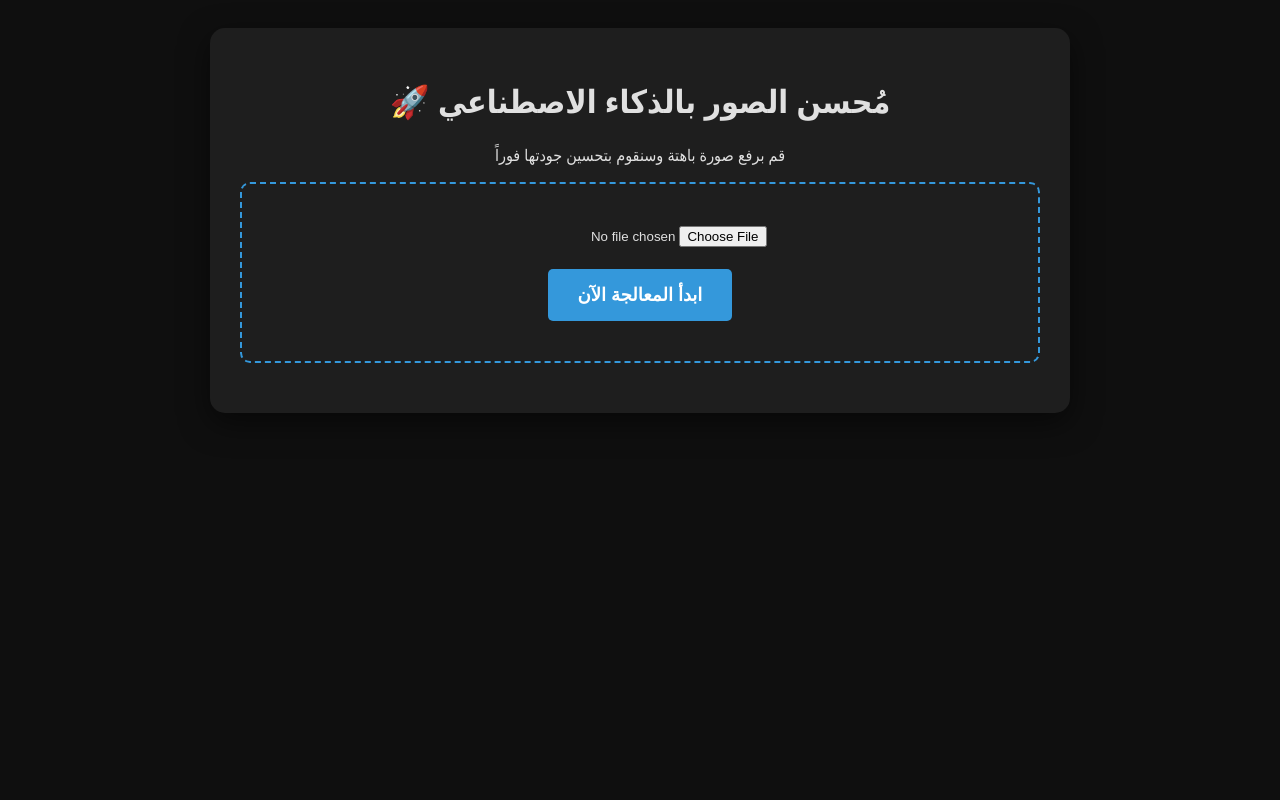
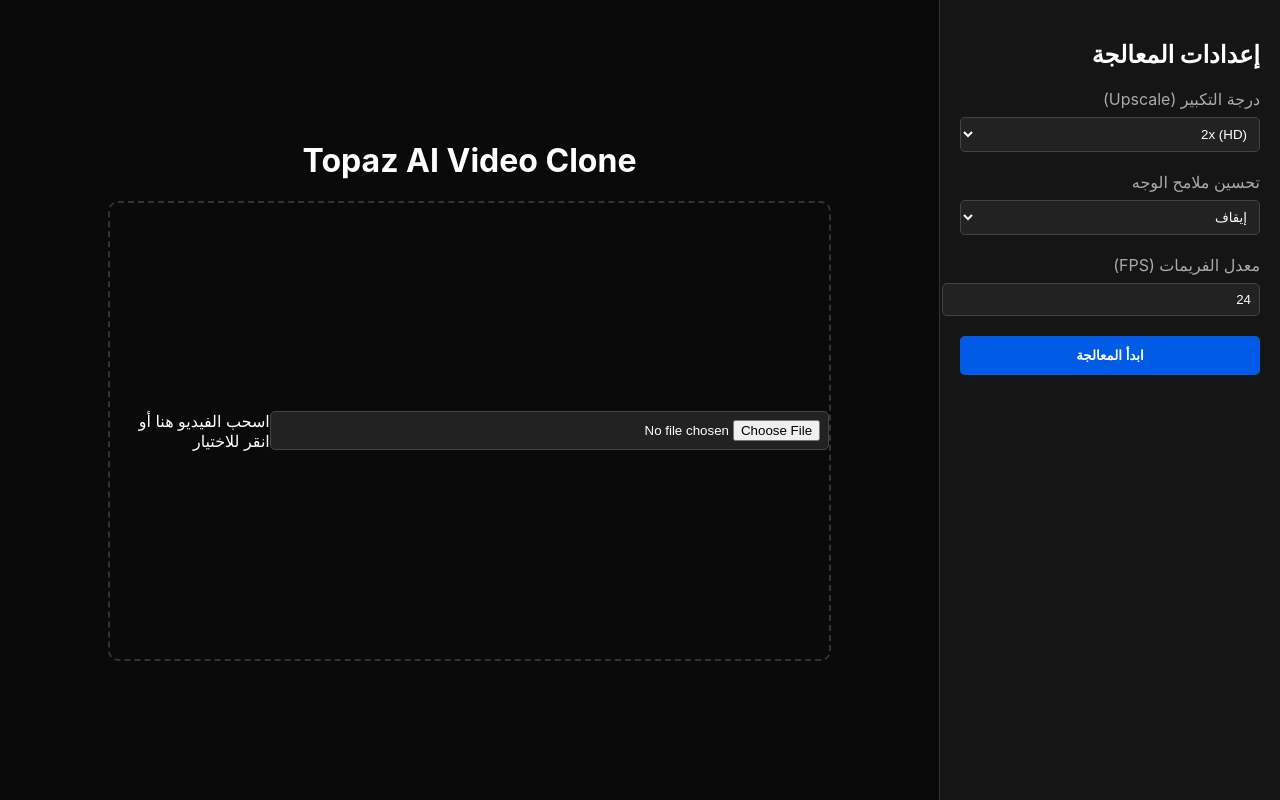
Before and after one commit to ferjegeeh-droid/Ni, a FastAPI app: page / in a window 1280 px wide. Run offline with FastAPI, Linux system fonts and the light colour scheme.

Commit message:
Update HTML structure for video processing feature

```diff
--- a/templates/index.html
+++ b/templates/index.html
@@ -2,130 +2,98 @@
 <html lang="ar" dir="rtl">
 <head>
     <meta charset="UTF-8">
-    <meta name="viewport" content="width=device-width, initial-scale=1.0">
-    <title>مُحسن الصور الذكي | Topaz Clone</title>
+    <title>Topaz AI Video Web</title>
     <style>
-        body {
-            font-family: 'Segoe UI', Tahoma, Geneva, Verdana, sans-serif;
-            text-align: center;
-            padding: 20px;
-            background: #0f0f0f;
-            color: #e0e0e0;
-        }
-        .container {
-            max-width: 800px;
-            margin: auto;
-            background: #1e1e1e;
-            padding: 30px;
-            border-radius: 15px;
-            box-shadow: 0 10px 30px rgba(0,0,0,0.5);
-        }
-        .upload-box {
-            border: 2px dashed #3498db;
-            padding: 40px;
-            border-radius: 10px;
-            margin-bottom: 20px;
-            transition: 0.3s;
-        }
-        .upload-box:hover {
-            border-color: #2ecc71;
-            background: #252525;
-        }
-        button {
-            background: #3498db;
-            color: white;
-            border: none;
-            padding: 15px 30px;
-            border-radius: 5px;
-            cursor: pointer;
-            font-size: 18px;
-            font-weight: bold;
-        }
-        button:hover { background: #2980b9; }
-        #loading {
-            display: none;
-            margin-top: 20px;
-            color: #f1c40f;
-        }
-        #result img {
-            max-width: 100%;
-            border-radius: 10px;
-            margin-top: 20px;
-            border: 2px solid #333;
-        }
-        .download-btn {
-            display: inline-block;
-            margin-top: 20px;
-            background: #27ae60;
-            color: white;
-            text-decoration: none;
-            padding: 10px 20px;
-            border-radius: 5px;
-        }
+        body { font-family: 'Inter', sans-serif; background: #0a0a0a; color: white; display: flex; height: 100vh; margin: 0; }
+        /* القائمة الجانبية للإعدادات */
+        .sidebar { width: 300px; background: #151515; padding: 20px; border-left: 1px solid #333; }
+        .main-content { flex: 1; display: flex; flex-direction: column; align-items: center; justify-content: center; padding: 20px; }
+        .setting-group { margin-bottom: 20px; }
+        label { display: block; margin-bottom: 8px; color: #aaa; }
+        select, input { width: 100%; background: #222; border: 1px solid #444; color: white; padding: 8px; border-radius: 5px; }
+        .preview-box { width: 80%; height: 60%; border: 2px dashed #333; border-radius: 10px; display: flex; align-items: center; justify-content: center; position: relative; }
+        .btn-primary { background: #005ce6; color: white; border: none; padding: 12px 25px; border-radius: 5px; cursor: pointer; width: 100%; font-weight: bold; }
+        #status { margin-top: 15px; color: #00ff00; display: none; }
+        video { max-width: 100%; max-height: 100%; border-radius: 8px; }
     </style>
 </head>
 <body>
 
-<div class="container">
-    <h1>مُحسن الصور بالذكاء الاصطناعي 🚀</h1>
-    <p>قم برفع صورة باهتة وسنقوم بتحسين جودتها فوراً</p>
+<div class="sidebar">
+    <h2>إعدادات المعالجة</h2>
 
-    <div class="upload-box">
-        <input type="file" id="imageInput" accept="image/*">
-        <br><br>
-        <button onclick="uploadImage()">ابدأ المعالجة الآن</button>
+    <div class="setting-group">
+        <label>درجة التكبير (Upscale)</label>
+        <select id="scale">
+            <option value="2">2x (HD)</option>
+            <option value="4">4x (4K)</option>
+        </select>
     </div>
 
-    <div id="loading">
-        <div class="spinner"></div>
-        <p>جاري معالجة الصورة باستخدام الـ GPU... انتظر ثواني قليلة</p>
+    <div class="setting-group">
+        <label>تحسين ملامح الوجه</label>
+        <select id="face_enhance">
+            <option value="false">إيقاف</option>
+            <option value="true">تفعيل (AI Face)</option>
+        </select>
     </div>
 
-    <div id="result"></div>
+    <div class="setting-group">
+        <label>معدل الفريمات (FPS)</label>
+        <input type="number" id="fps" value="24">
+    </div>
+
+    <button class="btn-primary" onclick="processVideo()">ابدأ المعالجة</button>
+    <div id="status">جاري معالجة الفيديو... قد يستغرق دقائق</div>
+</div>
+
+<div class="main-content">
+    <h1>Topaz AI Video Clone</h1>
+    <div class="preview-box" id="previewContainer">
+        <input type="file" id="videoInput" accept="video/*" onchange="previewUpload()">
+        <p id="uploadText">اسحب الفيديو هنا أو انقر للاختيار</p>
+    </div>
+    <div id="resultArea" style="margin-top: 20px; width: 100%; text-align: center;"></div>
 </div>
 
 <script>
-    async function uploadImage() {
-        const input = document.getElementById('imageInput');
-        const resultDiv = document.getElementById('result');
-        const loadingDiv = document.getElementById('loading');
+    function previewUpload() {
+        const file = document.getElementById('videoInput').files[0];
+        document.getElementById('uploadText').innerText = "تم اختيار: " + file.name;
+    }
 
-        if (input.files.length === 0) {
-            alert("من فضلك اختر صورة أولاً!");
-            return;
-        }
+    async function processVideo() {
+        const fileInput = document.getElementById('videoInput');
+        if (fileInput.files.length === 0) return alert("اختر فيديو أولاً");
 
-        // إظهار رسالة التحميل وإخفاء النتائج السابقة
-        loadingDiv.style.display = 'block';
-        resultDiv.innerHTML = '';
+        const status = document.getElementById('status');
+        const resultArea = document.getElementById('resultArea');
+        status.style.display = 'block';
 
         const formData = new FormData();
-        formData.append('file', input.files[0]);
+        formData.append('file', fileInput.files[0]);
+        formData.append('scale', document.getElementById('scale').value);
+        formData.append('face_enhance', document.getElementById('face_enhance').value);
+        formData.append('fps', document.getElementById('fps').value);
 
         try {
-            // إرسال الصورة للسيرفر (FastAPI على Render)
-            const response = await fetch('/enhance', {
-                method: 'POST',
-                body: formData
-            });
-
+            const response = await fetch('/enhance-video', { method: 'POST', body: formData });
             const data = await response.json();
 
-            if (data.url) {
-                // عرض الصورة المحسنة باستخدام الرابط القادم من Replicate
-                resultDiv.innerHTML = `
-                    <h3>تم التحسين بنجاح!</h3>
-                    <img src="${data.url}" alt="Enhanced Image">
-                    <br>
-                    <a href="${data.url}" target="_blank" class="download-btn">تحميل الصورة بجودة عالية</a>
+            if (data.video_url) {
+                resultArea.innerHTML = `
+                    <h3>النتيجة النهائية:</h3>
+                    <video controls src="${data.video_url}"></video>
+                    <br><br>
+                    <a href="${data.video_url}" download style="color:#005ce6">تحميل الفيديو المحسن</a>
                 `;
             } else {
-                resultDiv.innerHTML = `<p style="color:red">خطأ: ${data.error}</p>`;
+                alert("خطأ: " + data.error);
             }
-        } catch (error) {
-            resultDiv.innerHTML = `<p style="color:red">حدث خطأ في الاتصال بالسيرفر</p>`;
+        } catch (e) {
+            alert("حدث خطأ في الاتصال");
         } finally {
-            loadingDiv.style.display = 'none';
+            status.style.display = 'none';
         }
     }
 </script>
```
